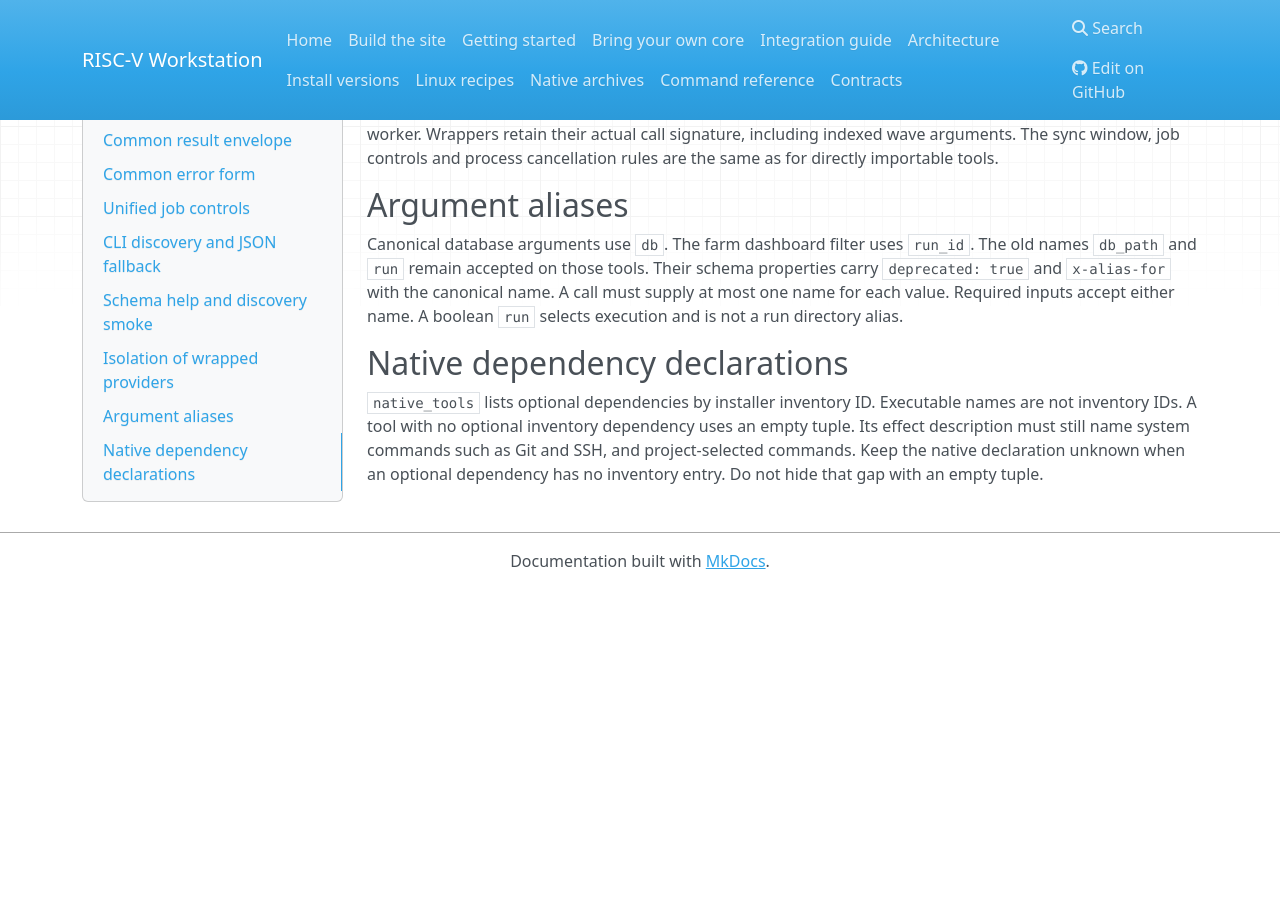
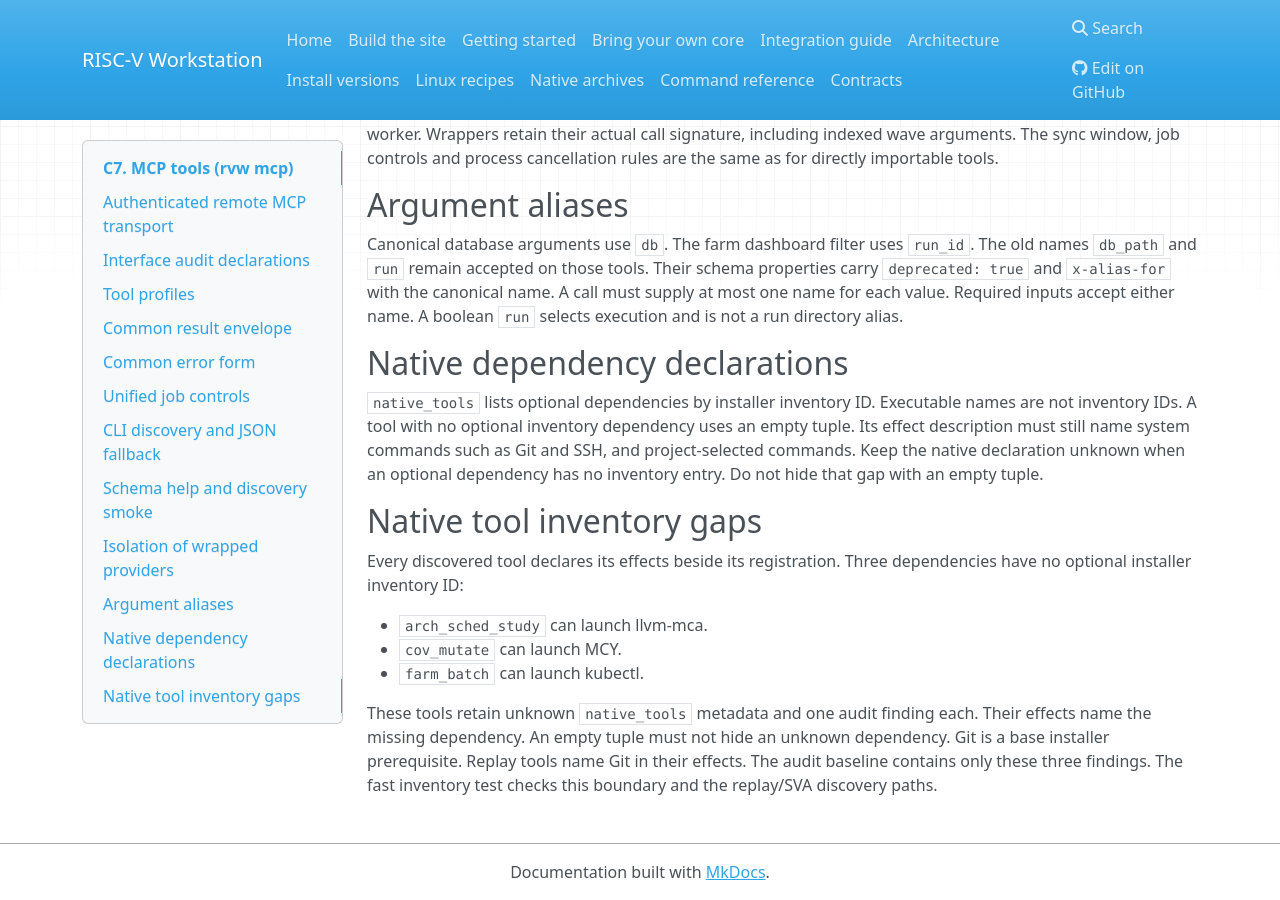
Before and after one commit to riscPrint/risc-v-workstation, an MkDocs documentation site: the page built from docs/contracts/c7-mcp.md, in a window 1280 px wide and 900 px high, scrolled down 2623 px. Built offline with MkDocs 1.6.1, drawn with Linux system fonts in a browser that asks for light colours; nearby versions of some CDN libraries; before the commit the page ends 3212 px from its top, so only the background shows below that.

Commit message:
fix(mcp): declare reduce mcp effects and native tools

```diff
--- a/docs/contracts/c7-mcp.md
+++ b/docs/contracts/c7-mcp.md
@@ -143,3 +143,19 @@ an empty tuple. Its effect description must still name system commands such as
 Git and SSH, and project-selected commands. Keep the native declaration unknown
 when an optional dependency has no inventory entry. Do not hide that gap with an
 empty tuple.
+
+## Native tool inventory gaps
+
+Every discovered tool declares its effects beside its registration.
+Three dependencies have no optional installer inventory ID:
+
+- `arch_sched_study` can launch llvm-mca.
+- `cov_mutate` can launch MCY.
+- `farm_batch` can launch kubectl.
+
+These tools retain unknown `native_tools` metadata and one audit finding each.
+Their effects name the missing dependency.
+An empty tuple must not hide an unknown dependency.
+Git is a base installer prerequisite. Replay tools name Git in their effects.
+The audit baseline contains only these three findings.
+The fast inventory test checks this boundary and the replay/SVA discovery paths.
```
Also changed, not shown: 4 other files.
